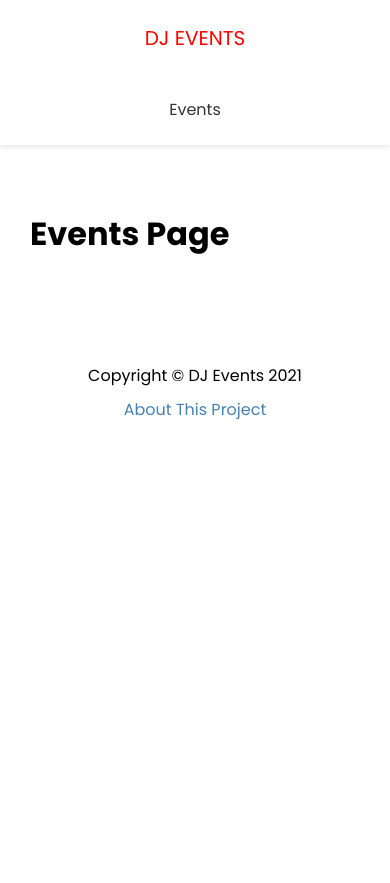
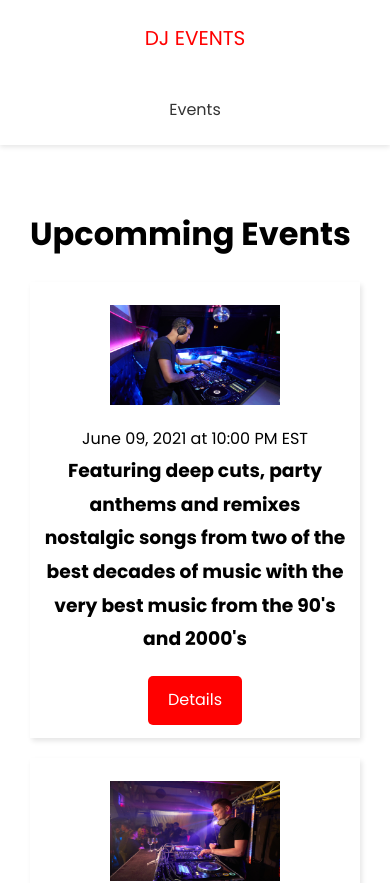
Before and after one commit to Sanjay-RD/DJ-Events, a Next.js app: page /events in a window 390 px wide. Shown: the top 883 px of the page. Before the commit the page ends 844 px from the top, so only its background shows below. Built offline with nearby package versions, Linux system fonts and the light colour scheme.

Commit message:
Displaying Events

```diff
--- /dev/null
+++ b/components/EventItem.js
@@ -0,0 +1,30 @@
+import Link from "next/link";
+import Image from "next/image";
+import style from "@/styles/EventItem.module.css";
+
+const EventItem = ({ evt }) => {
+  return (
+    <div className={style.event}>
+      <div className={style.img}>
+        <Image
+          src={evt.image ? evt.image : "/images/event-default.png"}
+          width={170}
+          height={100}
+        />
+      </div>
+      <div className={style.info}>
+        <span>
+          {evt.date} at {evt.time}
+        </span>
+        <h3>{evt.description}</h3>
+      </div>
+      <div className={style.link}>
+        <Link href={`/events/${evt.slug}`}>
+          <a className="btn">Details</a>
+        </Link>
+      </div>
+    </div>
+  );
+};
+
+export default EventItem;
--- a/pages/events/index.js
+++ b/pages/events/index.js
@@ -1,10 +1,24 @@
+import EventItem from "@/components/EventItem";
 import Layout from "@/components/Layout";
-const EventsPage = () => {
+
+export default function EventsPage({ events }) {
+  console.log(events);
   return (
-    <Layout title="Events for musical,dj program">
-      <h1>Events Page</h1>
+    <Layout>
+      <h1>Upcomming Events</h1>
+      {events.length === 0 && <h1>No Events To Show</h1>}
+      {events.map((evt) => (
+        <EventItem key={evt.id} evt={evt} />
+      ))}
     </Layout>
   );
-};
+}
 
-export default EventsPage;
+export async function getStaticProps() {
+  const res = await fetch(`http://localhost:3000/api/events`);
+  const events = await res.json();
+  return {
+    props: { events },
+    revalidate: 1,
+  };
+}
--- /dev/null
+++ b/styles/EventItem.module.css
@@ -0,0 +1,28 @@
+.event {
+  display: flex;
+  justify-content: space-between;
+  align-items: center;
+  margin: 20px 0;
+  padding: 13px;
+  box-shadow: 2px 3px 5px rgba(0, 0, 0, 0.1);
+}
+
+.img {
+  flex: 1;
+  margin: 10px;
+}
+
+.info {
+  flex: 2;
+}
+
+@media (max-width: 600px) {
+  .event {
+    flex-direction: column;
+    text-align: center;
+  }
+
+  .info {
+    margin-bottom: 20px;
+  }
+}
```
Also changed, not shown: pages/index.js (+13 -2 lines).
